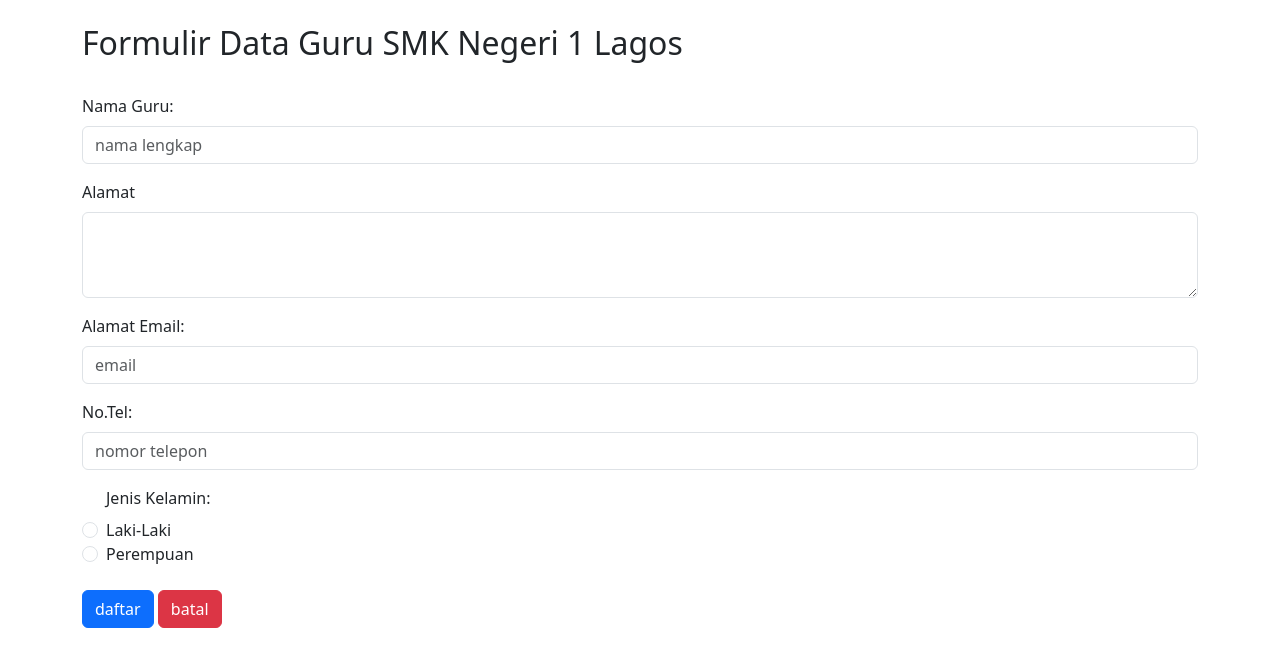
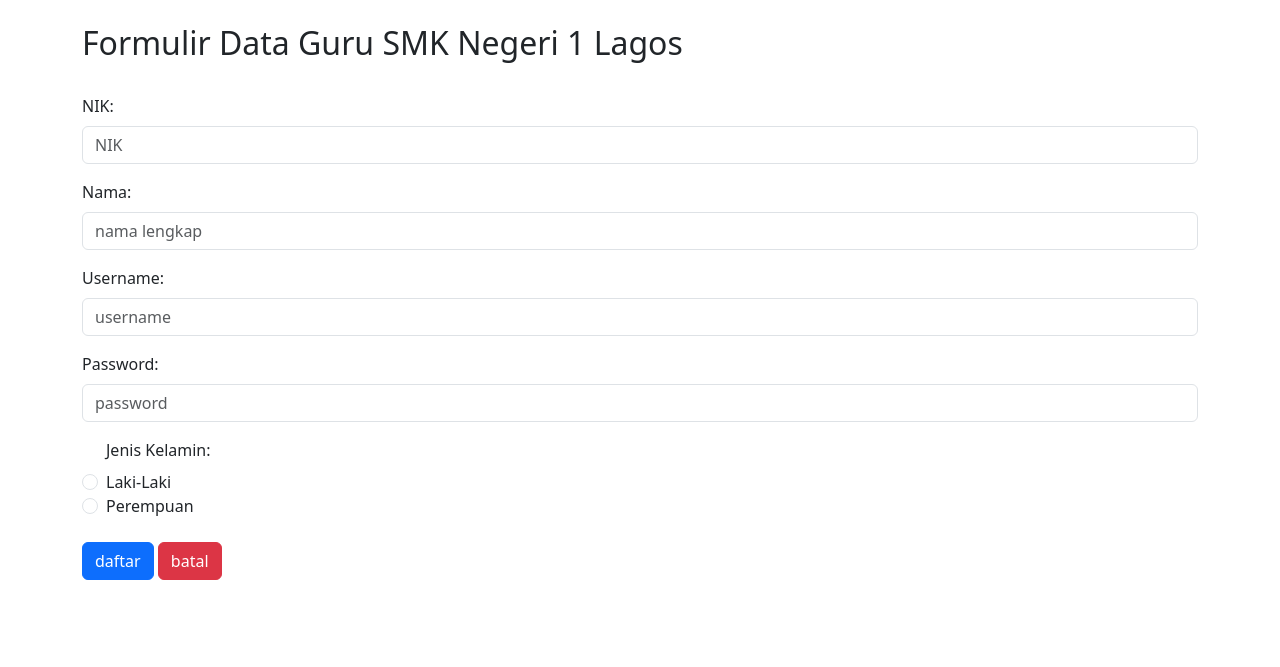
Before and after one commit to KopiSusu45/TugasIndividu, a PHP site: page /form-guru.php in a window 1280 px wide. Shown: the part 56-723 px from the top of the page. Run offline with PHP 8.4, Linux system fonts and the light colour scheme; data that the repository does not hold is empty; some libraries are stand-ins or nearby versions.

Commit message:
form-guru.php

```diff
--- a/form-guru.php
+++ b/form-guru.php
@@ -46,22 +46,22 @@ include'config.php';
     <div class="container mt-4">
     <h2>Formulir Data Guru SMK Negeri 1 Lagos</h2><br>
         <form action="proses-guru.php" method="POST">
-        <input type="hidden" value="<?php echo $id_guru;?>" name="id_guru">
+        <input type="hidden" value="<?php echo $id;?>" name="id_guru">
             <div class="mb-3">
-                <label for="nama" class="form-label">Nama Guru: </label>
+                <label for="nama" class="form-label">NIK: </label>
+                <input type="text" class="form-control" name="nik" value="<?php echo $nik;?>" placeholder="NIK" />
+            </div>
+            <div class="mb-3">
+                <label for="alamat" class="form-label">Nama: </label>
                 <input type="text" class="form-control" name="nama" value="<?php echo $nama;?>" placeholder="nama lengkap" />
             </div>
             <div class="mb-3">
-                <label for="alamat" class="form-label">Alamat</label>
-                <textarea class="form-control" name="alamat" rows="3"><?php echo $alamat;?></textarea>
+                <label for="email" class="form-label">Username: </label>
+                <input type="text" class="form-control" name="username" value="<?php echo $username;?>" placeholder="username " />
             </div>
             <div class="mb-3">
-                <label for="email" class="form-label">Alamat Email: </label>
-                <input type="email" class="form-control" name="email" value="<?php echo $email;?>" placeholder="email " />
-            </div>
-            <div class="mb-3">
-                <label for="notel" class="form-label">No.Tel: </label>
-                <input type="number" class="form-control" name="notel" value="<?php echo $notel;?>" placeholder="nomor telepon" />
+                <label for="notel" class="form-label">Password: </label>
+                <input type="password" class="form-control" name="pass" value="<?php echo $password;?>" placeholder="password" />
             </div>
             <div class="mb-3">
             <div class="form-check">
```
